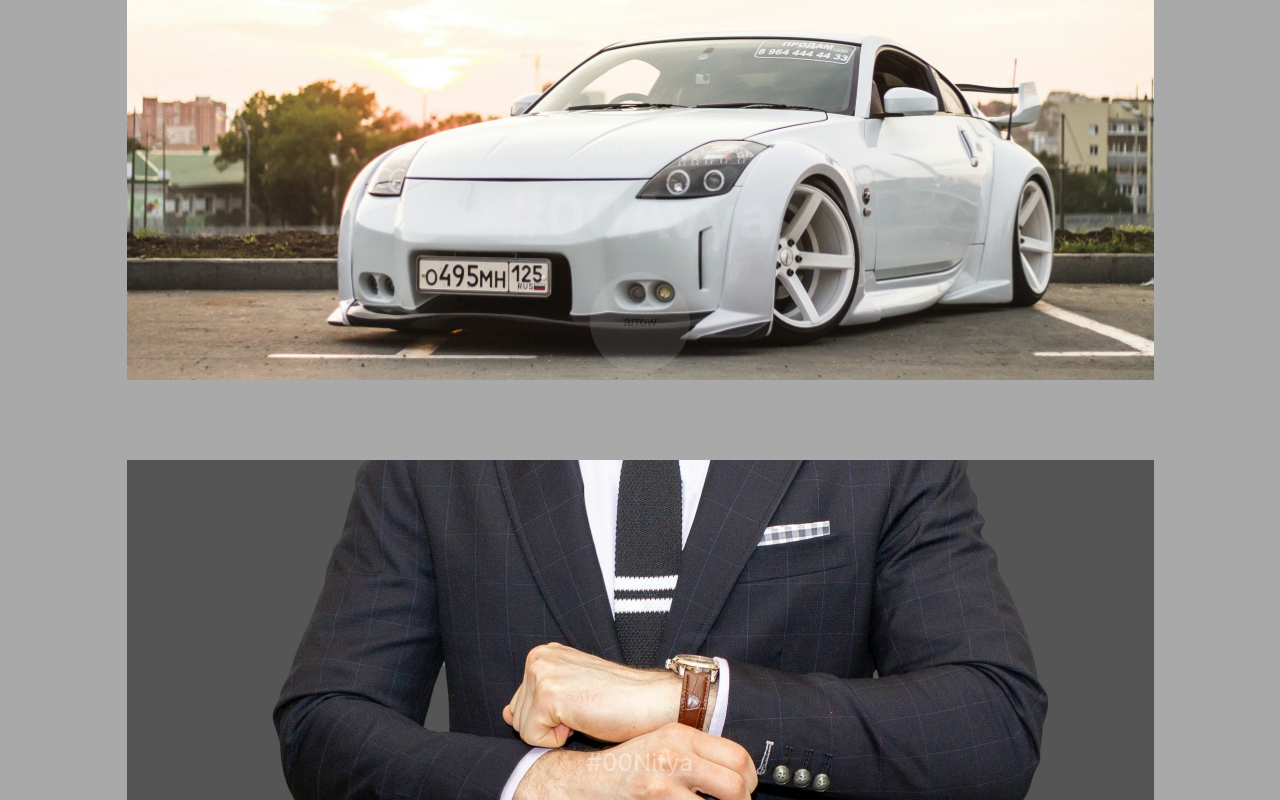
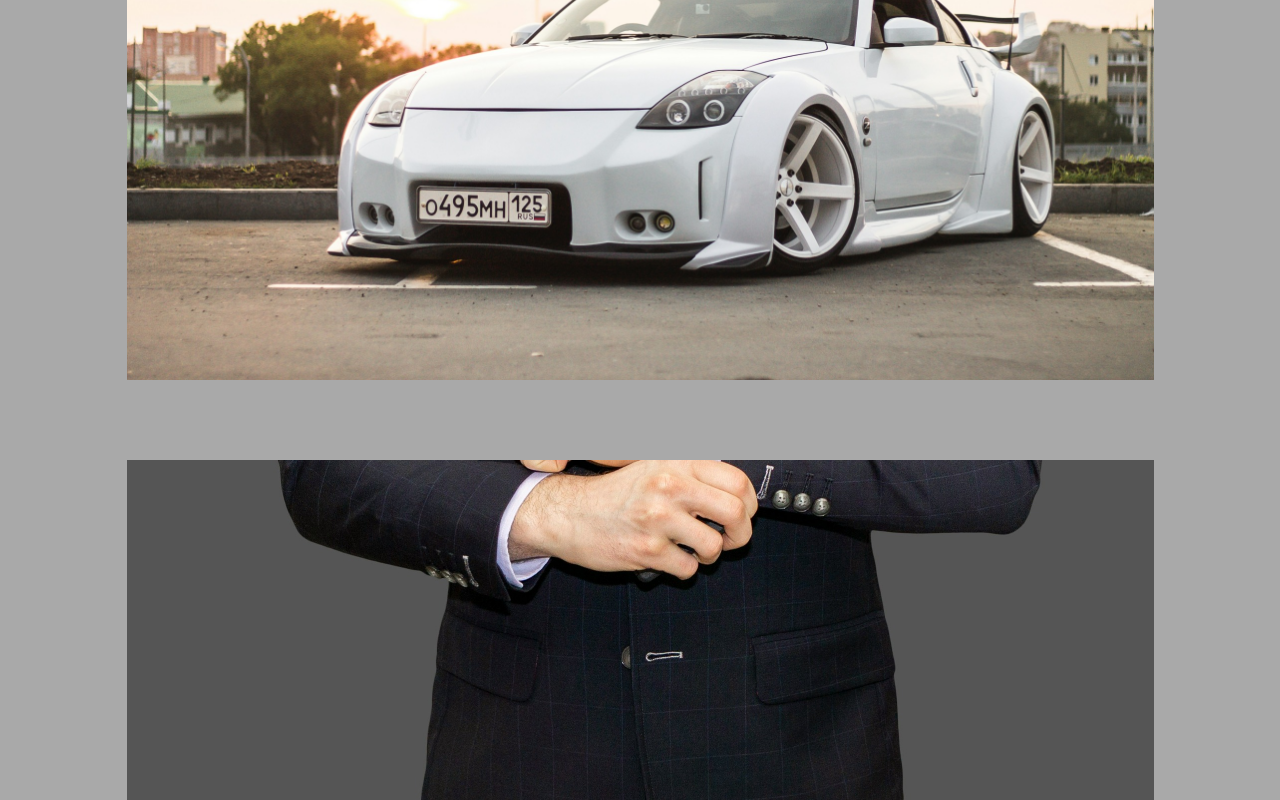
Before and after one commit to GopalPatidar36/framer-scroll-animation, a React (Create React App) app: page / in a window 1280 px wide. Shown: the part 1540-2340 px from the top of the page. Built offline with nearby package versions, Linux system fonts and the light colour scheme.

Commit message:
update text animation

```diff
--- a/src/App.js
+++ b/src/App.js
@@ -28,8 +28,8 @@ const imageGallery = [
 
 function useParallax(value, distance) {
   const y = useTransform(value, [0, 1], [-distance, distance]);
-  const opacity = useTransform(value, [0.1, 0.3, 0.4, 0.5, 0.6, 0.7, 0.9], [0, 1, 1, 1, 1, 1, 0]); // Visible only in the middle range
-  const backgroundPositionY = useTransform(value, [0, 1], ["0%", "50%"]); // Smooth background scrolling
+  const opacity = useTransform(value, [0.1, 0.5, 0.9], [0, 1, 0]);
+  const backgroundPositionY = useTransform(value, [0, 0.5, 1], ["0%", "50%", "100%"]);
   return { y, opacity, backgroundPositionY };
 }
 
@@ -37,7 +37,7 @@ function Image({ src, text }) {
   const ref = useRef(null);
   const { scrollYProgress } = useScroll({
     target: ref,
-    offset: ["end end", "start start"], // Adjust based on when the animation should begin/end
+    offset: ["start center", "end center"],
   });
 
   const { y, opacity, backgroundPositionY } = useParallax(scrollYProgress, 200); // Use parallax with fade effect
```
